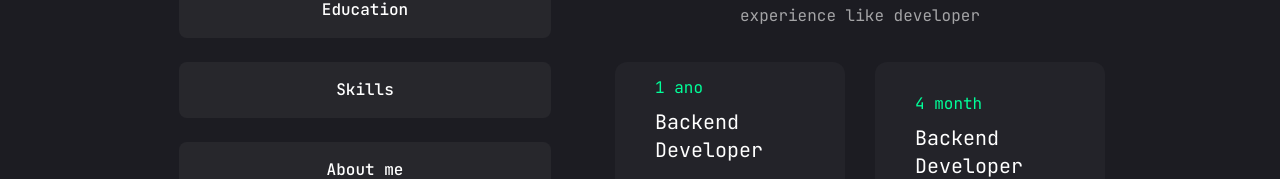
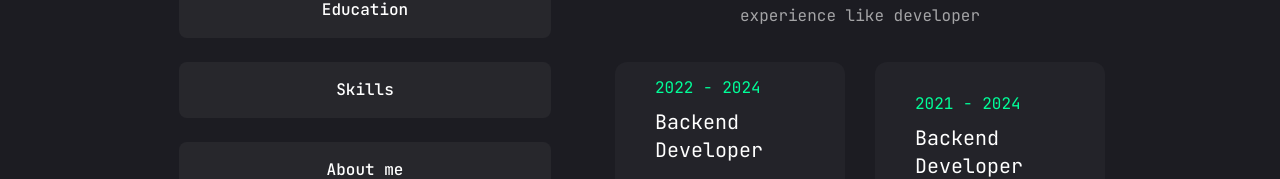
Before and after one commit to romeucajamba/portfolio_Cajamba, a Next.js app: page /resume in a window 1280 px wide. Shown: the part 258-437 px from the top of the page. Built offline with nearby package versions, Linux system fonts and the light colour scheme.

Commit message:
Update page.tsx

```diff
--- a/src/app/resume/page.tsx
+++ b/src/app/resume/page.tsx
@@ -57,12 +57,12 @@ const experience = {
     {
       company: "Global Service Corporation",
       position: "Backend Developer",
-      duration: "1 ano"
+      duration: "2022 - 2024"
     },
     {
       company: "Ocaso",
       position: "Backend Developer",
-      duration: "4 month"
+      duration: "2021 - 2024"
     },
     {
       company: "AngoVerso",
@@ -77,6 +77,7 @@ const experience = {
     {
       company: "YetuEdu",
       position: "Backend Developer",
+      duration: "2020 - 2024"
     }
   ]
 }
```
